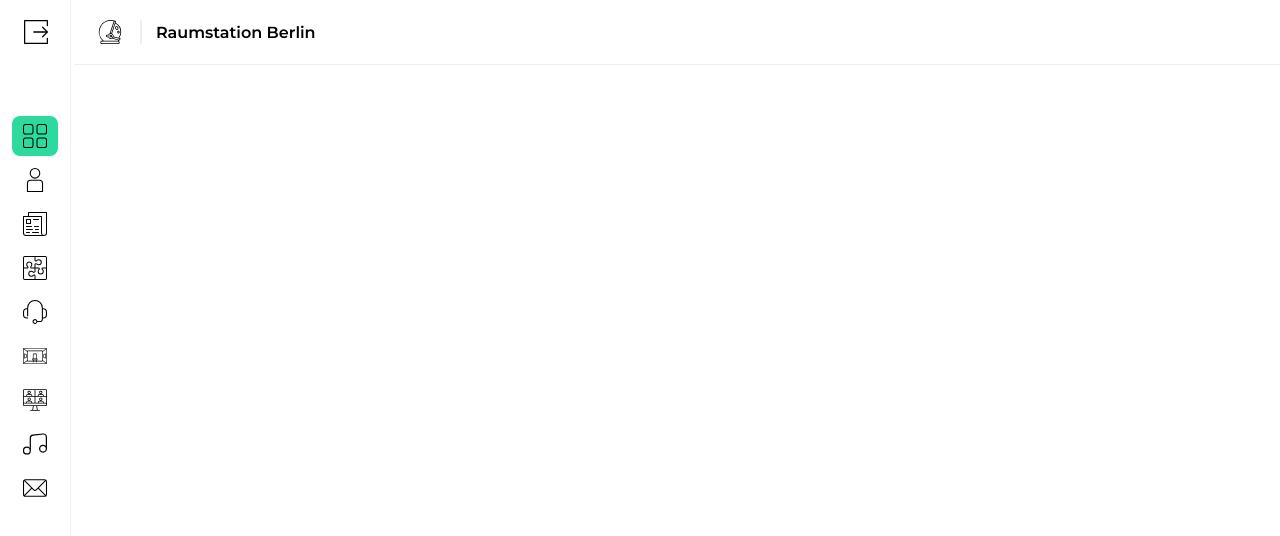
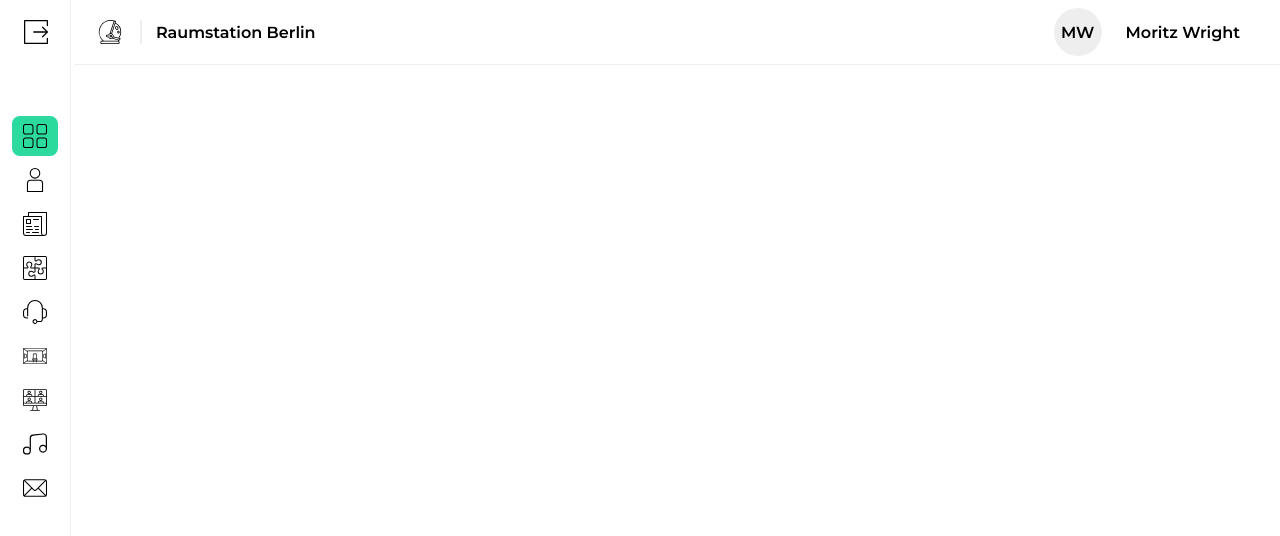
Before and after one commit to M-WRI/FE-Raumstation-Admin-Panel, a React (Create React App) app: page / in a window 1280 px wide. Shown: the top 536 px of the page. Built offline with nearby package versions, Linux system fonts and the light colour scheme.

Commit message:
name on head console from redux storage

```diff
--- a/src/components/HeadConsole.component.tsx
+++ b/src/components/HeadConsole.component.tsx
@@ -1,15 +1,16 @@
+import type { RootState } from "../store/store";
+import { useSelector } from "react-redux";
 // COMPONENTS
+import { Headline } from "./Headline.component";
 import { Button } from "./Button.component";
 import { Icon } from "./Icon.component";
-import type { RootState } from "../store/store";
-import { useSelector } from "react-redux";
 // STYLES
 import styles from "../styles/HeadConsole.module.scss";
 
 export const HeadConsole = () => {
   const user = useSelector((state: RootState) => state.user);
 
-  console.log(user.firstName);
+  console.log(user, "<--");
 
   return (
     <header className={styles.headConsoleContainer}>
@@ -19,7 +20,18 @@ export const HeadConsole = () => {
           <div className={styles.border} />
           <Button type="L">Raumstation Berlin</Button>
         </div>
-        <div></div>
+        <div className={styles.profileContainer}>
+          <div className={styles.profileImageContainer}>
+            {user.profileImage ? (
+              <img src={user.profileImage} alt={user.firstName} />
+            ) : (
+              <Headline type="h2">
+                {`${user.firstName.charAt(0)}${user.lastName.charAt(0)}`}
+              </Headline>
+            )}
+          </div>
+          <Button type="L">{`${user.firstName} ${user.lastName}`}</Button>
+        </div>
       </div>
     </header>
   );
--- a/src/styles/HeadConsole.module.scss
+++ b/src/styles/HeadConsole.module.scss
@@ -13,6 +13,7 @@
     padding: 0 1.5rem;
     display: flex;
     align-items: center;
+    justify-content: space-between;
 
     .logoContainer {
       display: flex;
@@ -27,5 +28,21 @@
         margin: 0 0 0 1rem;
       }
     }
+
+    .profileContainer {
+      display: flex;
+      align-items: center;
+
+      .profileImageContainer {
+        display: flex;
+        align-items: center;
+        justify-content: center;
+        width: 3rem;
+        height: 3rem;
+        background: $grey-100;
+        border-radius: 100%;
+        margin-right: 0.5rem;
+      }
+    }
   }
 }
```
